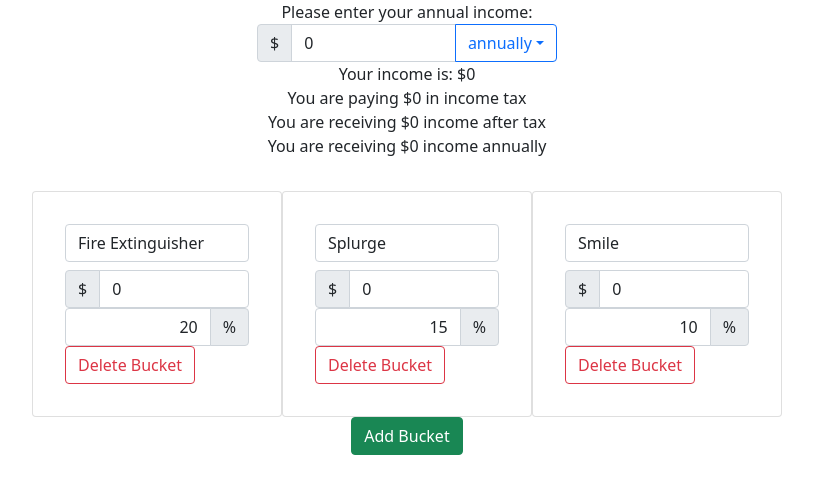
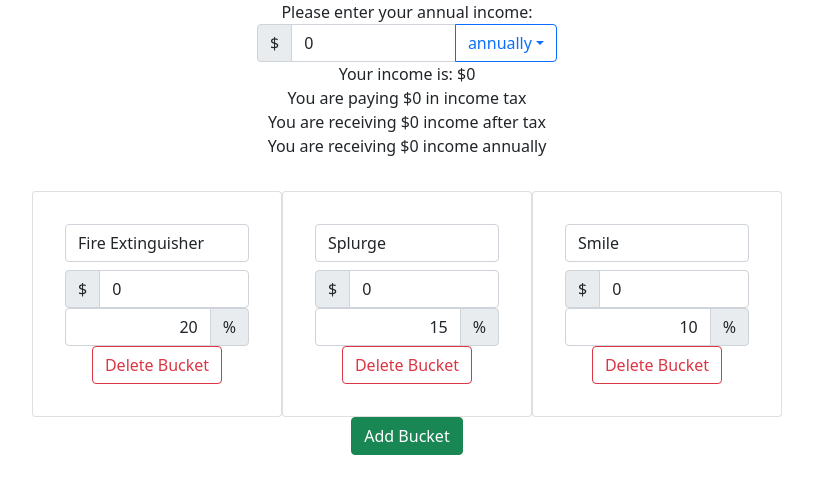
Before and after one commit to AndrejaKardos/budget-app, a React (Create React App) app in the folder frontend/: page / in a window 1280 px wide. Shown: the top 494 px of the page, without its empty margins (233-1046 px from the left). Built offline with nearby package versions, Linux system fonts and the light colour scheme.

Commit message:
Centred delete buttons in buckets

```diff
--- a/frontend/src/components/Bucket.scss
+++ b/frontend/src/components/Bucket.scss
@@ -6,3 +6,9 @@
 .bucket__text-percentage {
   text-align: right;
 }
+
+.bucket__button-group {
+  display: flex;
+  width: max-content;
+  justify-content: center;
+}
--- a/frontend/src/components/Bucket.tsx
+++ b/frontend/src/components/Bucket.tsx
@@ -55,9 +55,11 @@ const Bucket: React.FC<Props> = ({
           />
           <InputGroup.Text>%</InputGroup.Text>
         </InputGroup>
-        <Button variant="outline-danger" onClick={() => onBucketDelete()}>
-          Delete Bucket
-        </Button>
+        <InputGroup className="bucket__button-group">
+          <Button variant="outline-danger" onClick={() => onBucketDelete()}>
+            Delete Bucket
+          </Button>
+        </InputGroup>
       </Card.Body>
     </Card>
   );
```
